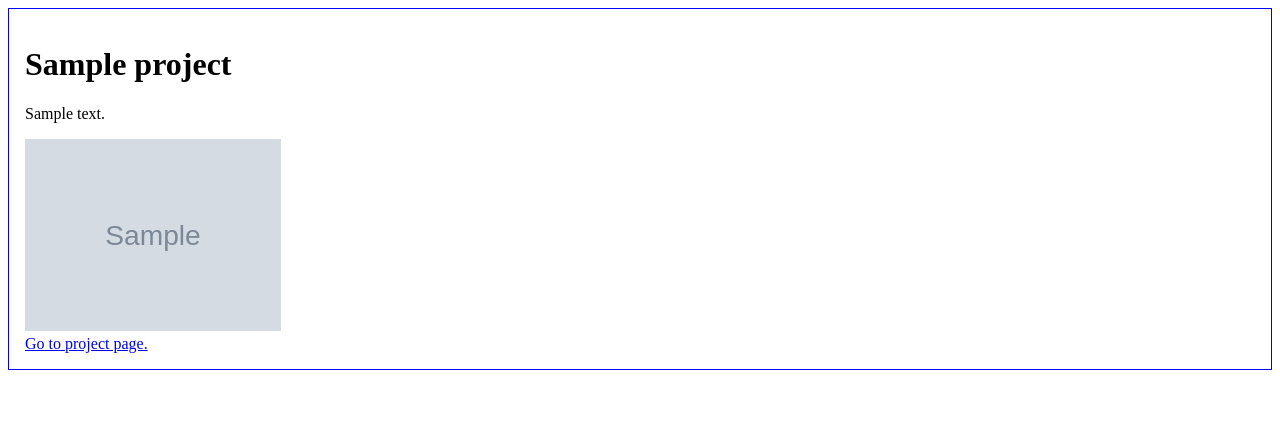
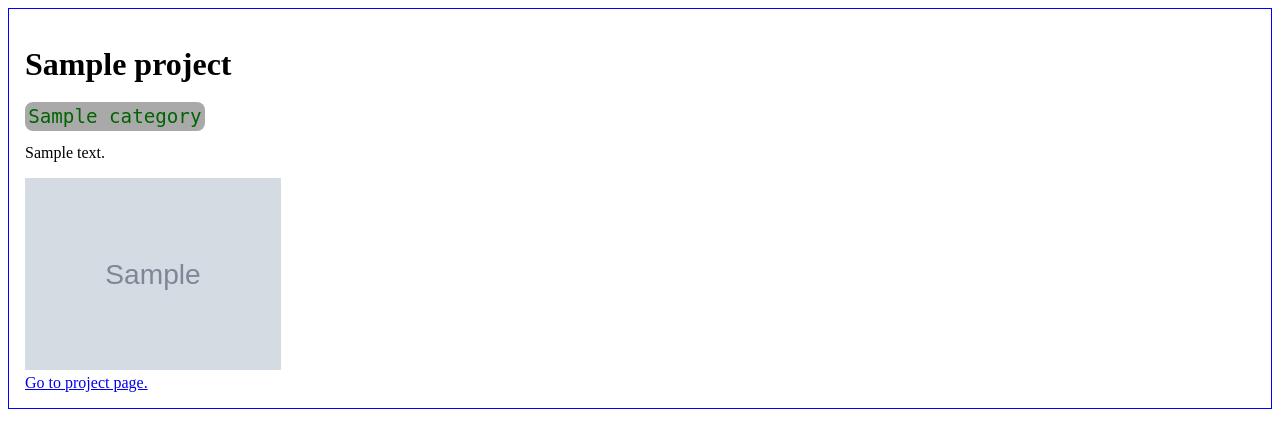
Before and after one commit to tomhaeck/portfolio, a Django app: page / in a window 1280 px wide. Shown: the top 448 px of the page. Run offline with Django 5.2, Linux system fonts and the light colour scheme; tables that the repository leaves empty hold one stand-in row (values such as "Sample post"); grey boxes marked "Sample" are stand-in pictures.

Commit message:
add project category to the templates

```diff
--- a/projects/templates/projects/all_projects.html
+++ b/projects/templates/projects/all_projects.html
@@ -9,6 +9,17 @@
             padding: 1rem;
             margin-bottom: 1rem;
         }
+        p.project-category {
+            color: darkgreen;
+            background-color: darkgrey;
+
+            font-family: monospace;
+            font-size: 1.2rem;
+
+            display: inline;
+            border-radius: 0.5rem;
+            padding: 0.2rem;
+        }
         img {
             width: 20vw;
         }
@@ -19,6 +30,7 @@
 {% for project in projects %}
     <div class="project">
         <h1>{{ project.title }}</h1>
+        <p class="project-category">{{ project.category }}</p>
         <p>{{ project.description }}</p>
 
         <div>
```
Also changed, not shown: projects/templates/projects/project_detail.html (+12 -0 lines).
